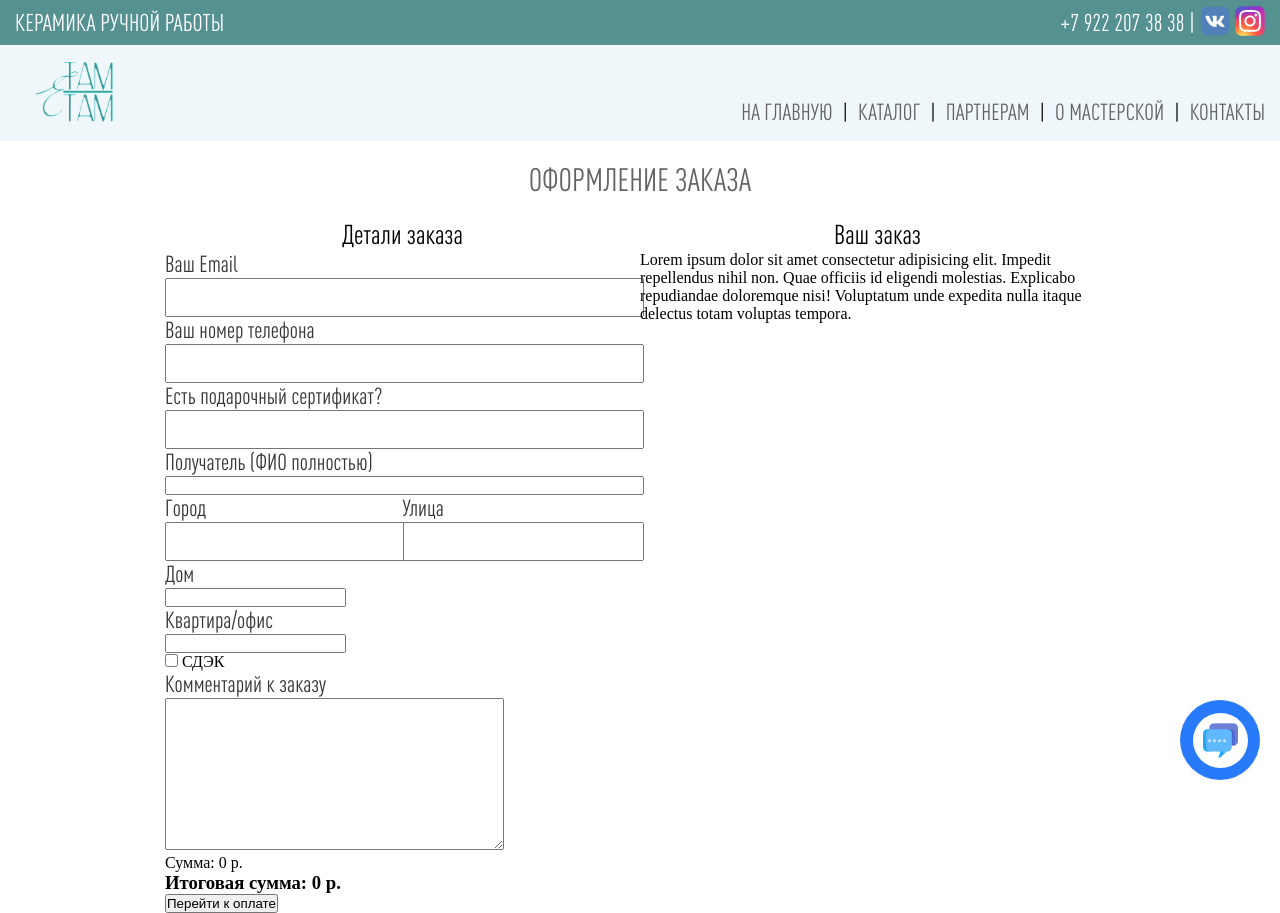
After one commit to maks141/ceramic-project, a Django app: page /cart/ in a window 1280 px wide. The commit adds this page. Run offline with Django 3.2, Linux system fonts and the light colour scheme; some web fonts are replaced.

Commit message:
Появился фиксированный элемент в виде контакта и корзины внизу страницы

```diff
--- a/catalog/templates/catalog/catalog.html
+++ b/catalog/templates/catalog/catalog.html
@@ -3,7 +3,6 @@
 {% block content %}
     <!-- Блок каталога -->
     <div class="catalog">
-        <h2 class="title-of-page">Магазин</h2>
         <!-- Категории магазина -->
         <div class="works-main-block">
                 {% for category in categorys %}
--- a/catalog/templates/catalog/category_detail.html
+++ b/catalog/templates/catalog/category_detail.html
@@ -14,7 +14,7 @@
                         <div class="product-item">
                             <a href="{% url 'catalog:product_detail' product.slug %}"><img src="{{ product.image.url }}" alt="" class="product-img" height="270" width="270"></a>
                             <h3 class="product-title">{{ product.title }}</h3>
-                            <p class='product-price'>₽ {{ product.price }}</p>
+                            <p class='product-price'>&#x20bd {{ product.price }}</p>
                             <form action="{% url 'cart:cart_add' product.id %}" method="post">
                                 <p id="q">{{ cart_product_form }}</p>
                                 {% csrf_token %}
--- a/ceramic/urls.py
+++ b/ceramic/urls.py
@@ -29,7 +29,8 @@ urlpatterns = [
     path('cart/', include('cart.urls'), name='cart'),
     path('partners/', views.partners, name='partners'),
     path('pay/', views.pay, name='pay'),
-    path('pay-redirect/', views.pay_redirect, name='pay_redirect')
+    path('pay-redirect/', views.pay_redirect, name='pay_redirect'),
+    path('cart/', views.cart, name='cart')
 ]
 
 urlpatterns += static(settings.MEDIA_URL, document_root=settings.MEDIA_ROOT)
--- a/main/templates/main/base.html
+++ b/main/templates/main/base.html
@@ -10,22 +10,26 @@
 </head>
 <body>
     <div class="top">
-        <div class="container-fluid" id='top'>
+        <div class="container-fluid-top" id='top'>
             <!-- Полоска в самом верху сайта -->
             <div class="top-info">
-                <h2 class="text-top">АВТОРСКАЯ КЕРАМИКА</h2>
-                <h2 class="number">+7/922/ 207 38 38 | СЛЕДУЙ ЗА НАМИ</h2>
+                <h2 class="text-top">КЕРАМИКА РУЧНОЙ РАБОТЫ</h2>
+                <div class="contacts-top">
+                  <h2 class="number">+7 922 207 38 38 |</h2>
+                  <a href="#" class="icon-top"><img alt="" height="30" width="30" src="{% static 'images/vk.svg'%}"></a>
+                  <a href="#" class="icon-top"><img alt="" height="30" width="30" src="{% static 'images/insta.svg'%}"></a>
+                </div>
             </div>
         </div>
     </div>
 
     <div class="top-main" id="top_nav">
-    <div class="container-fluid">
-        <!-- Лого + меню + корзина -->
+      <div class="container-fluid-top">
+          <!-- Лого + меню -->
           <div class="logo-menu">
-            <a href="{% url 'home' %}"><img src="{% static 'images/logo.jpg'%}" alt="" height="60" width="78" ></a>
+              <a href="{% url 'home' %}"><img src="{% static 'images/log.png'%}" alt="" height="60" width="78" ></a>
           <div>
-            <div class="cart">
+              <!-- <div class="cart">
                 <div class="cart-wrap">
                   <div>
                       <a href="#"><a href="#openModal"><img src="{% static 'images/cart.svg'%}" alt="" height="35" width="35" ></a></a>
@@ -39,20 +43,24 @@
                       {% endif %}
                   </div>
                 </div>
-            </div>
+              </div> -->
               <ul class="menu">
                   <li class="">
                       <a class="menu-link"href="{% url 'home' %}">НА ГЛАВНУЮ</a>
                   </li>
+                  <span class="separator">|</span>
                   <li class="">
                       <a class="menu-link" href="{% url 'catalog:catalog' %}">КАТАЛОГ</a>
                   </li>
+                  <span class="separator">|</span>
                   <li class="">
                       <a class="menu-link" href="{% url 'partners' %}">ПАРТНЕРАМ</a>
                   </li>
+                  <span class="separator">|</span>
                   <li class="">
                       <a class="menu-link" href="{% url 'about' %}">О МАСТЕРСКОЙ</a>
                   </li>
+                  <span class="separator">|</span>
                   <li class="">
                       <a class="menu-link" href="{% url 'contact' %}">КОНТАКТЫ</a>
                   </li>
@@ -62,7 +70,7 @@
       </div>
     </div>
   </div>
-    <div id="openModal" class="modal">
+    <!-- <div id="openModal" class="modal">
         <div class="modal-dialog">
           <div class="modal-content">
             <div class="modal-header">
@@ -145,6 +153,23 @@
             </div>
           </div>
         </div>
+      </div> -->
+
+      <div class="contact-cart-block">
+        {% if len_product == 0 %}
+          <div class="contact-inner">
+            <div class="contact-wrapper">
+              <img alt="" height="35" width="35" src="{% static 'images/massege.png' %}">
+            </div>
+         </div>
+        {% else %}
+          <div class="cart-inner">
+            <div class="cart-wrapper">
+              <img alt="" height="35" width="35" src="{% static 'images/cart.png' %}">
+            </div>
+            <div class="cart-len"> {{ len_product }} </div>
+          </div>
+        {% endif %}
       </div>
         {% block big_block %}
         {% endblock %}
--- /dev/null
+++ b/main/templates/main/cart.html
@@ -0,0 +1,136 @@
+{% extends 'main/base.html' %}
+{% load static %}
+{% block content %}
+
+    <h1 class="title-of-page">Оформление заказа</h1>
+    <div class="order-block">
+        <div class="detail-of-order">
+            <h2 class="name-order-block">Детали заказа</h2>
+            <form action="{% url 'pay' %}" method='post'>
+                {% csrf_token %}
+                <div class="reg-info-block">
+                  <p class="title-input">Ваш Email</p>
+                  {{ cartForm.email }}
+                  <p class="title-input">Ваш номер телефона</p>
+                  {{ cartForm.number }}
+                  <p class="title-input">Есть подарочный сертификат?</p>
+                  {{ cartForm.gift_sertificate }}
+                </div>
+                <div class="dostavka-block">
+                  <div class="order-name">
+                    <p class="title-input">Получатель (ФИО полностью)</p>
+                    {{ cartForm.name_of_user }}
+                  </div>
+                  <div class="input-double">
+                    <div class="input-double-text-input">
+                      <p class="title-input">Город</p>
+                      {{ cartForm.city }}
+                    </div>
+                    <div class="input-double-text-input">
+                      <p class="title-input">Улица</p>
+                      {{ cartForm.street }}
+                    </div>
+                  </div>
+                  <div class="home-room">
+                    <div class="home-room-child">
+                      <p class="title-input">Дом</p>
+                      {{ cartForm.house }}
+                    </div>
+                    <div class="home-room-child">
+                      <p class="title-input">Квартира/офис</p>
+                      {{ cartForm.room }}
+                    </div>
+                  </div>
+                  <div class="">
+                    {{ cartForm.type_dost }} СДЭК
+                  </div>
+                  <div class="commit-block">
+                    <p class="title-input">Комментарий к заказу</p>
+                    {{ cartForm.commit }}
+                  </div>
+                  <div class="total">
+                    <div>
+                      <p>Сумма: {{ cart.get_total_price }} р.</p>
+                      <h3>Итоговая сумма: {{ cart.get_total_price }} р.</h3>
+                    </div>
+                  </div>
+                </div>
+                <div class="btn-zakaz">
+                  <input type="submit" value="Перейти к оплате">
+                </div>
+                </form>
+        </div>
+        <div class="order-view">
+            <h2 class="name-order-block">Ваш заказ</h2>
+            <p>Lorem ipsum dolor sit amet consectetur adipisicing elit. Impedit repellendus nihil non. Quae officiis id eligendi molestias. Explicabo repudiandae doloremque nisi! Voluptatum unde expedita nulla itaque delectus totam voluptas tempora.</p>
+        </div>
+    </div>
+
+<!-- {% for item in cart %}
+{% with product=item.product %}
+  <div class="product-item-cart">
+    <div class="img-item-cart"><img src="{{ item.product.image.url }}" alt="" class="product-img" height="73" width="73"></div>
+    <div class="title-item-cart">
+      <h4>{{ item.product.title }}</h4>
+    </div>
+    <div class="item-quantity-cart">
+      <p>{{ item.quantity }}</p>
+    </div>
+    <div class="item-price-cart">
+      <p>{{ item.total_price }}</p>
+    </div>
+    <div class="remove-item-cart-block">
+      <a href="{% url 'cart:cart_remove' product.id %}" class="remove-item-a"><img src="{% static 'images/remove.svg'%}" alt="Удалить" width="20" height="20"></a>
+    </div>
+  </div>
+{% endwith %}
+{% endfor %}
+</div>
+<div class="total-sum-cart">
+<p>Сумма: {{ cart.get_total_price }} р.</p>
+</div>
+<div class="form-cart-block">
+<form action="{% url 'pay' %}" method='post'>
+{% csrf_token %}
+<div class="reg-info-block">
+  <p class="title-input">Ваш Email</p>
+  {{ cartForm.email }}
+  {{ cartForm.number }}
+  <p class="title-input">Есть подарочный сертификат?</p>
+  {{ cartForm.gift_sertificate }}
+</div>
+<div class="dostavka-block">
+  <h3 class="title-dostavka">Доставка</h3>
+  <p class="title-input">Город</p>
+  {{ cartForm.city }}
+  {{ cartForm.type_dost }} СДЭК
+  <p class="title-input">Получатель (ФИО полностью)</p>
+  {{ cartForm.name_of_user }}
+  <p class="title-input">Улица</p>
+  {{ cartForm.street }}
+  <div class="home-room">
+    <div class="home-room-child">
+      <p class="title-input">Дом</p>
+      {{ cartForm.house }}
+    </div>
+    <div class="home-room-child">
+      <p class="title-input">Квартира/офис</p>
+      {{ cartForm.room }}
+    </div>
+  </div>
+  <div class="commit-block">
+    <p class="title-input">Комментарий к заказу</p>
+    {{ cartForm.commit }}
+  </div>
+  <div class="total">
+    <div>
+      <p>Сумма: {{ cart.get_total_price }} р.</p>
+      <h3>Итоговая сумма: {{ cart.get_total_price }} р.</h3>
+    </div>
+  </div>
+</div>
+<div class="btn-zakaz">
+  <input type="submit" value="Перейти к оплате">
+</div>
+</form> -->
+{% endblock %}
--- a/main/templates/main/home.html
+++ b/main/templates/main/home.html
@@ -24,7 +24,7 @@
 {% block content %}
     <!-- Блок "Наши работы" -->
     <div class="our-works">
-        <h2 class="title-of-page">Наши работы</h2>
+        <h2 class="home-slogan">« Великая керамика забрала мое глиняное сердце и сделала что-то прекрасное... »</h2>
         <!-- Наши работы -->
         <div class="works-main-block">
                 {% for category in categorys %}
--- a/main/views.py
+++ b/main/views.py
@@ -101,3 +101,6 @@ def about(request):
 
 def contact(request):
     return render(request, 'main/contact.html')
+
+def cart(request):
+    return render(request, 'main/cart.html')
--- a/static/css/style.css
+++ b/static/css/style.css
@@ -35,7 +35,12 @@
 /* Основной контейнер */
 
 .container-fluid {
-    width: 89%;
+    width: 950px;
+    margin: 0 auto;
+}
+
+.container-fluid-top {
+    width: 1250px;
     margin: 0 auto;
 }
 
@@ -43,7 +48,7 @@
 /* Верхняя полоска */
 
 .top {
-    background-color: #CFCFCF;
+    background-color: #569192;
     display: flex;
     justify-content: center;
     vertical-align: middle;
@@ -54,7 +59,16 @@
     height: 45px;
     display: flex;
     justify-content: space-between;
-    color: #202020;
+    color: #ffffff;
+}
+
+.contacts-top {
+    display: flex;
+    align-items: center;
+}
+
+.icon-top {
+    margin-left: 5px;
 }
 
 .number {
@@ -67,7 +81,8 @@
     font-weight: 100;
 }
 
-/* Корзина */
+
+/* Корзина + контакты */
 
 .cart {
     padding-top: 7px;
@@ -105,9 +120,85 @@
     display: none;
 }
 
+.contact-cart-block {
+    width: 80px;
+    height: 80px;
+    position: fixed;
+    bottom: 20px;
+    right: 20px;
+}
+
+.contact-inner {
+    width: 80px;
+    height: 80px;
+    border-radius: 50%;
+    background-color: #287AFA;
+    display: flex;
+    justify-content: center;
+    align-items: center;
+}
+
+.contact-inner:hover {
+    cursor: pointer;
+    transition: 0.5s;
+    background-color: #0456da;
+}
+
+.contact-wrapper {
+    width: 55px;
+    height: 55px;
+    border-radius: 50%;
+    background: white;
+    display: flex;
+    justify-content: center;
+    align-items: center;
+}
+
+.сart-inner {
+    width: 80px;
+    height: 80px;
+    border-radius: 50%;
+    display: flex;
+    justify-content: center;
+    align-items: center;
+    position: relative;
+}
+
+.cart-len {
+    display: flex;
+    position: absolute;
+    top: 0;
+    left: 0;
+    width: 25px;
+    height: 25px;
+    background: #E94B35;
+    border-radius: 50%;
+    text-align: center;
+    color: white;
+    align-items: center;
+    justify-content: center;
+}
+
+.cart-wrapper {
+    width: 70px;
+    height: 70px;
+    display: flex;
+    justify-content: center;
+    align-items: center;
+    border: #b1b1b1 1px solid;
+    border-radius: 4px;
+}
+
+.cart-wrapper:hover {
+    transition: 0.3s;
+    cursor: pointer;
+    background: #d2d2d2;
+}
+
 /* Логотип + меню */
 .logo-menu {
     padding-top: 7px;
+    margin-left: 20px;
     display: flex;
     justify-content: space-between;
     align-items: flex-end;
@@ -122,6 +213,18 @@
     padding-left: 10px;
     color: #636363;
     font-family: 'DINPro-CondensedMedium';
+    font-size: 23px;
+}
+
+.menu-link:hover {
+    color: black;
+    transition: 0.3s;
+}
+
+.separator {
+    padding-left: 10px;
+    color: black;
+    font-family: 'DINPro-CondensedMedium';
     font-size: 22px;
 }
 
@@ -129,7 +232,9 @@
 #top_nav {
     position: sticky;
     top: 0;
-    background-color: white;
+    background-color: #F0F7FB;
+    padding-top: 10px;
+    padding-bottom: 15px;
 }
 
 /* home.html */
@@ -159,6 +264,17 @@
 }
 
 /* Заголовок наши работы + блоки с работами */
+
+.home-slogan {
+    color: #636363;
+    font-family: 'DINPro-CondensedMedium';
+    font-weight: 100;
+    text-align: center;
+    margin-bottom: 30px;
+    margin-top: 30px;
+    font-size: 28px;
+}
+
 .title-of-page{
     color: #636363;
     font-family: 'DINPro-CondensedMedium';
@@ -170,6 +286,7 @@
 }
 
 .works-main-block {
+    padding-top: 50px;
     display: grid;
     grid-template-columns: repeat(auto-fit, 270px);
     grid-auto-rows: minmax(370px, auto);
@@ -187,7 +304,8 @@
     width: 270px;
     font-family: 'DINPro-CondensedMedium';
     font-weight: 500;
-    font-size: 25px;
+    font-size: 26px;
+    color: #409a9b;
 }
 
 #q {
@@ -234,10 +352,15 @@
     font-weight: 500;
     font-size: 25px;
     padding-bottom: 6px;
+    color: #409a9b;
 }
 
 .product-price {
     padding-bottom: 10px;
+    width: 270px;
+    font-family: 'DINPro-CondensedMedium';
+    font-weight: 500;
+    font-size: 22px;
 }
 
 .add-to-cart {
@@ -389,271 +512,6 @@
 
 /* Модальное окно */
 
-.modal {
-    position: fixed; /* фиксированное положение */
-    top: 0;
-    right: 0;
-    bottom: 0;
-    left: 0;
-    background: rgba(0,0,0,0.5); /* цвет фона */
-    z-index: 1050;
-    opacity: 0; /* по умолчанию модальное окно прозрачно */
-    -webkit-transition: opacity 200ms ease-in;
-    -moz-transition: opacity 200ms ease-in;
-    transition: opacity 200ms ease-in; /* анимация перехода */
-    pointer-events: none; /* элемент невидим для событий мыши */
-    margin: 0;
-    padding: 0;
-}
-/* при отображении модального окно */
-.modal:target {
-    opacity: 1; /* делаем окно видимым */
-	pointer-events: auto; /* элемент видим для событий мыши */
-    overflow-y: auto; /* добавляем прокрутку по y, когда элемент не помещается на страницу */
-}
-/* ширина модального окна и его отступы от экрана */
-.modal-dialog {
-    position: relative;
-    width: auto;
-    margin: 10px;
-}
-@media (min-width: 576px) {
-  .modal-dialog {
-      max-width: 500px;
-      margin: 30px auto; /* для отображения модального окна по центру */
-  }
-}
-/* свойства для блока, содержащего контент модального окна */
-.modal-content {
-    position: relative;
-    display: -webkit-box;
-    display: -webkit-flex;
-    display: -ms-flexbox;
-    display: flex;
-    -webkit-box-orient: vertical;
-    -webkit-box-direction: normal;
-    -webkit-flex-direction: column;
-    -ms-flex-direction: column;
-    flex-direction: column;
-    background-color: #fff;
-    -webkit-background-clip: padding-box;
-    background-clip: padding-box;
-    border: 1px solid rgba(0,0,0,.2);
-    border-radius: .3rem;
-    outline: 0;
-}
-@media (min-width: 768px) {
-  .modal-content {
-      -webkit-box-shadow: 0 5px 15px rgba(0,0,0,.5);
-      box-shadow: 0 5px 15px rgba(0,0,0,.5);
-  }
-}
-/* свойства для заголовка модального окна */
-.modal-header {
-    display: -webkit-box;
-    display: -webkit-flex;
-    display: -ms-flexbox;
-    display: flex;
-    -webkit-box-align: center;
-    -webkit-align-items: center;
-    -ms-flex-align: center;
-    align-items: center;
-    -webkit-box-pack: justify;
-    -webkit-justify-content: space-between;
-    -ms-flex-pack: justify;
-    justify-content: space-between;
-    padding: 15px;
-    padding-top: 25px;
-    /* border-bottom: 1px solid #eceeef; */
-}
-.modal-title {
-    margin-top: 0;
-    margin-bottom: 0;
-    line-height: 1.5;
-    /* font-size: 1.25rem; */
-    font-weight: 500;
-    font-size: 25px;
-    font-family: 'DINPro-CondensedMedium';
-
-}
-/* свойства для кнопки "Закрыть" */
-.close {
-    float: right;
-    font-family: sans-serif;
-    font-size: 24px;
-    font-weight: 700;
-    line-height: 1;
-    color: #000;
-    text-shadow: 0 1px 0 #fff;
-    opacity: .5;
-    text-decoration: none;
-}
-/* свойства для кнопки "Закрыть" при нахождении её в фокусе или наведении */
-.close:focus, .close:hover {
-    color: #000;
-    text-decoration: none;
-    cursor: pointer;
-    opacity: .75;
-}
-/* свойства для блока, содержащего основное содержимое окна */
-.modal-body {
-  position: relative;
-    -webkit-box-flex: 1;
-    -webkit-flex: 1 1 auto;
-    -ms-flex: 1 1 auto;
-    flex: 1 1 auto;
-    padding: 15px;
-    overflow: auto;
-}
-
-
-/* Товары в корзине */
-
-.product-item-cart {
-    display: flex;
-    justify-content: space-between;
-    align-items: center;
-    margin-bottom: 20px;
-    font-weight: 500;
-    font-size: 20px;
-    font-family: 'DINPro-CondensedMedium';
-}
-
-.product-in-cart {
-    border-top: 1px solid #d2d3d3;
-    border-bottom: 1px solid #d2d3d3;
-    padding-top: 20px;
-}
-
-.title-item-cart {
-    width: 110px;
-}
-
-.title-item-cart h4 {
-    font-weight: 500;
-    font-size: 20px;
-    font-family: 'DINPro-CondensedMedium';
-}
-
-.item-quantity-cart {
-    width: 60px;
-}
-
-.item-price-cart {
-    width: 90px;
-}
-
-
-.img-item-cart {
-    border-radius: 10%;
-}
-
-.total-sum-cart p {
-    font-family: 'DINPro-CondensedMedium';
-    font-size: 20px;
-    padding-top: 30px;
-    text-align: right;
-    padding-bottom: 10px;
-}
-
-.input-info {
-    width: 100%;
-    height: 40px;
-    margin-bottom: 10px;
-    border-radius: 0%;
-    -moz-appearance: none;
-    appearance: none;
-    box-shadow: none;
-    outline: white;
-    border: 1px black solid;
-}
-
-.input-info:focus {
-    border-radius: 0%;
-    border: 1px black solid;
-}
-
-.home-room {
-    width: 100%;
-    display: flex;
-    justify-content: space-between;
-}
-
-.home-room-child {
-    width: 45%;
-}
-
-.input-home-room {
-    width: 100%;
-    height: 40px;
-    border-radius: 0%;
-    -moz-appearance: none;
-    appearance: none;
-    box-shadow: none;
-    outline: white;
-    border: 1px black solid;
-}
-
-.input-home-room:focus{
-    border-radius: 0%;
-    border: 1px black solid;
-}
-
-.commit-block {
-    width: 100%;
-    margin-top: 20px;
-}
-
-.input-commit {
-    min-width: 100%;
-    max-width: 100%;
-    min-height: 40px;
-    border-radius: 0%;
-    -moz-appearance: none;
-    appearance: none;
-    box-shadow: none;
-    outline: white;
-    border: 1px black solid;
-}
-
-.dostavka-block {
-    margin-top: 20px;
-}
-
-.title-dostavka {
-    font-family: 'DINPro-CondensedMedium';
-    font-size: 25px;
-    font-weight: 500;
-    padding-bottom: 10px;
-}
-
-.title-input {
-    font-family: 'DINPro-CondensedMedium';
-    font-size: 19px;
-    padding-bottom: 4px;
-}
-
-.total {
-    padding-top: 40px;
-}
-
-.total div {
-    text-align: right;
-}
-
-.total div p {
-    padding-bottom: 10px;
-}
-
-.btn-zakaz {
-    padding-top: 40px;
-}
-
-.btn-zakaz input {
-    width: 100%;
-    height: 60px;
-}
-
 /* Страница контактов */
 
 .contact-block {
@@ -746,3 +604,63 @@ iframe {
     width: 100%;
     height: auto;
 }
+
+/* Страница корзины */
+
+.order-block {
+    width: 100%;
+    display: flex;
+    justify-content: space-between;
+}
+
+.detail-of-order {
+    width: 570px;
+
+}
+
+.order-view {
+    width: 570px;
+
+}
+
+.name-order-block {
+    text-align: center;
+    font-family: 'DINPro-CondensedMedium';
+    font-weight: 500;
+    font-size: 27px;
+}
+
+/* детали(форма) заполнения заказа*/
+.title-input {
+    font-family: 'DINPro-CondensedMedium';
+    font-weight: 500;
+    font-size: 23px;
+    color: rgb(54, 54, 54);
+}
+
+.reg-info-block input {
+    width: 100%;
+    height: 35px;
+}
+
+.input-double {
+    width: 100%;
+    display: flex;
+    justify-content: space-between;
+}
+
+.input-double-text-input {
+    width: 90%;
+}
+
+.input-double-text-input input {
+    width: 100%;
+    height: 35px;
+}
+
+.dostavka-block input {
+}
+
+.order-name input {
+    width: 100%;
+}
```
Also changed, not shown: db.sqlite3, static/images/cart.png (added), static/images/insta.svg (added), static/images/log.png (added), static/images/logo.jpg (deleted), static/images/massege.png (added), static/images/vk.svg (added). Lines whose indentation alone changed are shown as unchanged.
